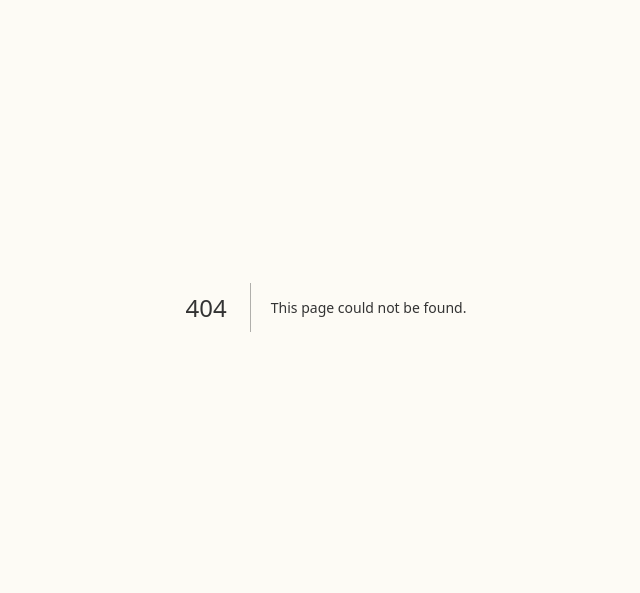
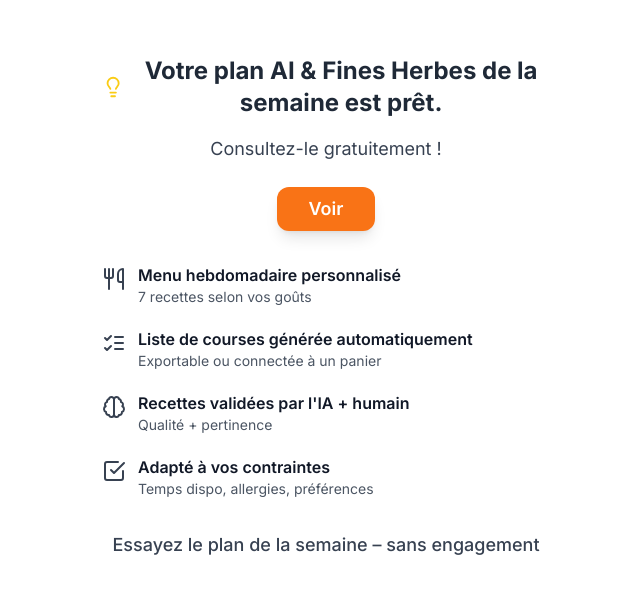
Before and after one commit to Daniel-Le-Petit/ai-recipe-frontend-m, a Next.js app: page /plan-semaine in a window 1280 px wide. Before the commit this address had no page. Shown: the part 189-782 px from the top of the page, without its empty margins (314-954 px from the left). Built offline with nearby package versions, Linux system fonts and the light colour scheme; a web font is replaced by a local one.

Commit message:
feat: changement cards Site Matthieu frontend-m maj relation Categories fix on Render

```diff
--- a/src/app/connexion/page.tsx
+++ b/src/app/connexion/page.tsx
@@ -154,13 +154,6 @@ export default function ConnexionPage() {
                     </div>
                   )}
 
-                  {/* Demo credentials */}
-                  <div className="bg-blue-50 border border-blue-200 text-blue-700 px-4 py-3 rounded-xl text-sm">
-                    <p className="font-medium mb-1">Identifiants de démonstration :</p>
-                    <p>Email : <code className="bg-blue-100 px-1 rounded">test@test.com</code></p>
-                    <p>Mot de passe : <code className="bg-blue-100 px-1 rounded">password</code></p>
-                  </div>
-
                   {/* Submit button */}
                   <div className="flex flex-col gap-2">
                     <button
--- a/src/app/page.tsx
+++ b/src/app/page.tsx
@@ -8,6 +8,7 @@ import { useEffect, useState } from 'react';
 import ApiService from '@/api';
 import type { StrapiCategory, StrapiRecipe } from '@/types/api';
 import RecipeCard from '@/components/RecipeCard';
+import Link from 'next/link';
 
 export default function Home() {
   const [categories, setCategories] = useState<any[]>([]); // plus de typage strict
@@ -31,6 +32,9 @@ export default function Home() {
     fetchData();
   }, []);
 
+  // Trie les catégories par ordre alphabétique
+  const sortedCategories = [...categories].sort((a, b) => a.categoryName.localeCompare(b.categoryName));
+
   // Fonction pour filtrer les recettes par catégorie
   const getRecipesForCategory = (categoryId: number) => {
     return recipes.filter((recipe) => {
@@ -47,12 +51,19 @@ export default function Home() {
     <main className="min-h-screen">
       <Header />
       <Hero />
+      <div className="my-8 flex justify-center">
+        <Link href="/plan-semaine">
+          <button className="bg-orange-500 hover:bg-orange-600 text-white font-semibold py-3 px-8 rounded-xl text-lg shadow-lg transition-colors">
+            Découvrir le plan de la semaine
+          </button>
+        </Link>
+      </div>
       {/* Section catégories/recettes */}
       <div className="max-w-7xl mx-auto px-4 sm:px-6 lg:px-8 py-12">
         {loading ? (
           <div className="text-center text-gray-500">Chargement...</div>
         ) : (
-          categories.map((cat) => {
+          sortedCategories.map((cat) => {
             const catRecipes = getRecipesForCategory(cat.id);
             if (catRecipes.length === 0) return null; // Ne pas afficher la catégorie si aucune recette
             return (
--- /dev/null
+++ b/src/app/plan-semaine/page.tsx
@@ -0,0 +1,57 @@
+"use client";
+import { Lightbulb, Utensils, ListChecks, Brain, CheckSquare } from 'lucide-react';
+import { useRouter } from 'next/navigation';
+
+export default function PlanSemainePage() {
+  const router = useRouter();
+  return (
+    <div className="min-h-screen flex flex-col items-center justify-center bg-white px-4 py-12">
+      <div className="max-w-md w-full mx-auto text-center">
+        <div className="flex items-center justify-center mb-4">
+          <Lightbulb className="h-8 w-8 text-yellow-400 mr-2" />
+          <span className="text-2xl font-bold text-gray-800">Votre plan AI & Fines Herbes de la semaine est prêt.</span>
+        </div>
+        <p className="text-lg text-gray-700 mb-6">Consultez-le gratuitement !</p>
+        <button
+          className="bg-orange-500 hover:bg-orange-600 text-white font-semibold py-2 px-8 rounded-xl text-lg mb-8 shadow-lg transition-colors"
+          onClick={() => router.push('/plan-semaine/voir')}
+        >
+          Voir
+        </button>
+        <div className="space-y-5 text-left mb-8">
+          <div className="flex items-start gap-3">
+            <Utensils className="h-6 w-6 text-gray-700 mt-1" />
+            <div>
+              <span className="font-semibold text-gray-900">Menu hebdomadaire personnalisé</span>
+              <div className="text-gray-600 text-sm">7 recettes selon vos goûts</div>
+            </div>
+          </div>
+          <div className="flex items-start gap-3">
+            <ListChecks className="h-6 w-6 text-gray-700 mt-1" />
+            <div>
+              <span className="font-semibold text-gray-900">Liste de courses générée automatiquement</span>
+              <div className="text-gray-600 text-sm">Exportable ou connectée à un panier</div>
+            </div>
+          </div>
+          <div className="flex items-start gap-3">
+            <Brain className="h-6 w-6 text-gray-700 mt-1" />
+            <div>
+              <span className="font-semibold text-gray-900">Recettes validées par l'IA + humain</span>
+              <div className="text-gray-600 text-sm">Qualité + pertinence</div>
+            </div>
+          </div>
+          <div className="flex items-start gap-3">
+            <CheckSquare className="h-6 w-6 text-gray-700 mt-1" />
+            <div>
+              <span className="font-semibold text-gray-900">Adapté à vos contraintes</span>
+              <div className="text-gray-600 text-sm">Temps dispo, allergies, préférences</div>
+            </div>
+          </div>
+        </div>
+        <div className="text-center text-gray-700 text-lg font-medium mt-6">
+          Essayez le plan de la semaine – sans engagement
+        </div>
+      </div>
+    </div>
+  );
+}
--- /dev/null
+++ b/src/app/plan-semaine/voir/page.tsx
@@ -0,0 +1,13 @@
+"use client";
+export default function VoirPlanSemainePage() {
+  return (
+    <div className="min-h-screen flex flex-col items-center justify-center bg-white px-4 py-12">
+      <div className="max-w-md w-full mx-auto text-center">
+        <h1 className="text-3xl font-bold text-gray-800 mb-6">Votre plan de la semaine</h1>
+        <div className="bg-gray-100 rounded-xl p-8 text-gray-500 text-lg">
+          Votre plan personnalisé s'affichera ici
+        </div>
+      </div>
+    </div>
+  );
+}
--- a/src/app/recettes/page.tsx
+++ b/src/app/recettes/page.tsx
@@ -7,6 +7,7 @@ import Footer from '@/components/Footer'
 import RecipeCard from '@/components/RecipeCard'
 import { useRecipes, useCategories } from '@/hooks/useRecipes'
 import type { StrapiRecipe } from '@/types/api'
+import Link from 'next/link'
 
 const SORT_OPTIONS = [
   { id: 'popular', name: 'Populaires', icon: Star },
@@ -261,6 +262,14 @@ export default function RecipesPage() {
       </div>
 
       <Footer />
+
+      <div className="my-8 flex justify-center">
+        <Link href="/plan-semaine">
+          <button className="bg-orange-500 hover:bg-orange-600 text-white font-semibold py-3 px-8 rounded-xl text-lg shadow-lg transition-colors">
+            Découvrir le plan de la semaine
+          </button>
+        </Link>
+      </div>
     </div>
   )
 }
--- a/src/components/Header.tsx
+++ b/src/components/Header.tsx
@@ -60,6 +60,7 @@ export default function Header() {
                 </Link>
               )
             })}
+            <Link href="/plan-semaine" className="text-herb-green hover:text-orange-500 font-semibold transition-colors px-3 py-2 rounded-lg">Plan de la semaine</Link>
           </div>
 
           {/* Actions desktop */}
--- a/src/context/AppContext.tsx
+++ b/src/context/AppContext.tsx
@@ -48,16 +48,7 @@ export function AppProvider({ children }: AppProviderProps) {
   const [selectedDistributor, setSelectedDistributor] = useState<string>('')
 
   const login = (email: string, password: string): boolean => {
-    if (email === 'test@test.com' && password === 'password') {
-      const mockUser: User = {
-        name: 'Marie Dupont',
-        email: 'test@test.com',
-        plan: 'Premium'
-      }
-      setUser(mockUser)
-      setIsAuthenticated(true)
-      return true
-    }
+    // TODO: Implémenter la vraie logique d'authentification
     return false
   }
 
```
